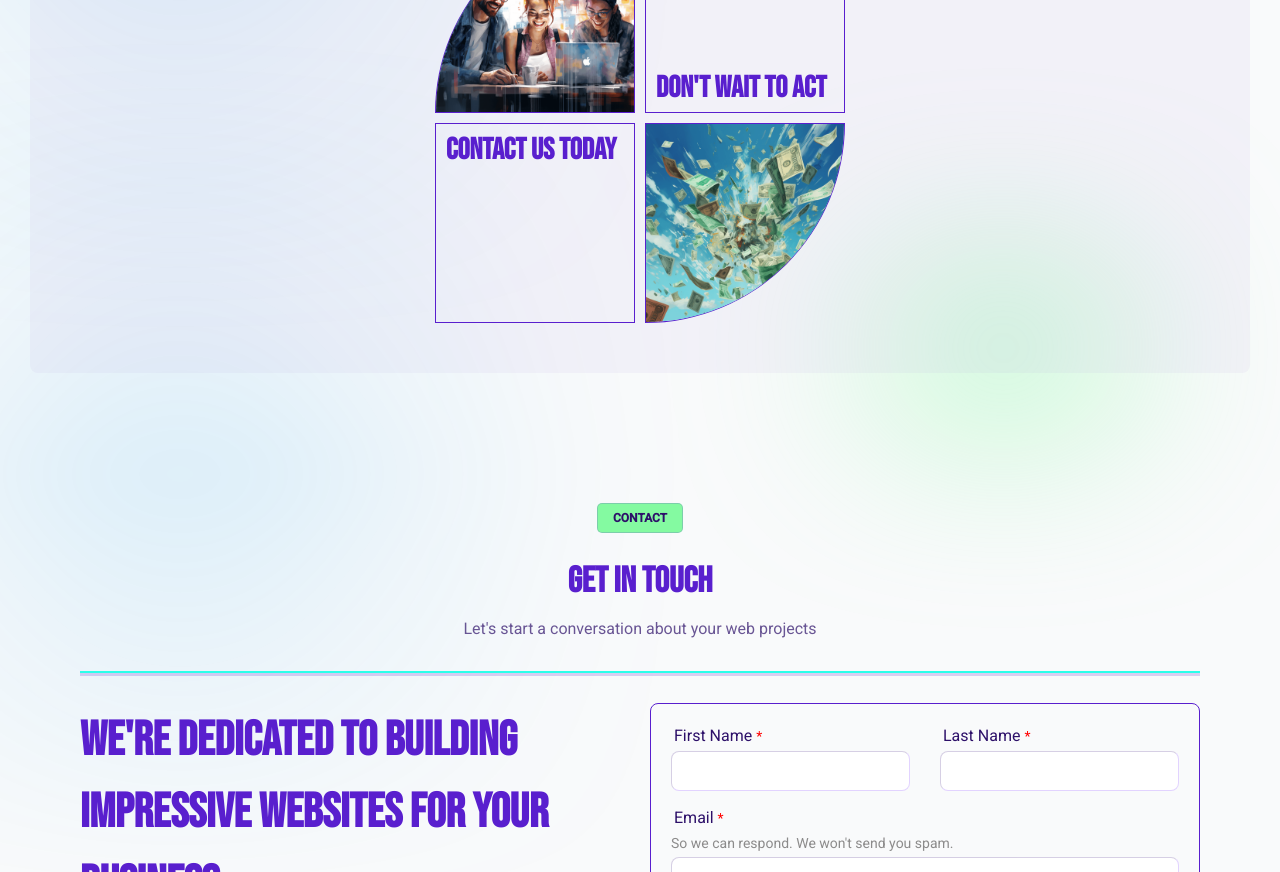
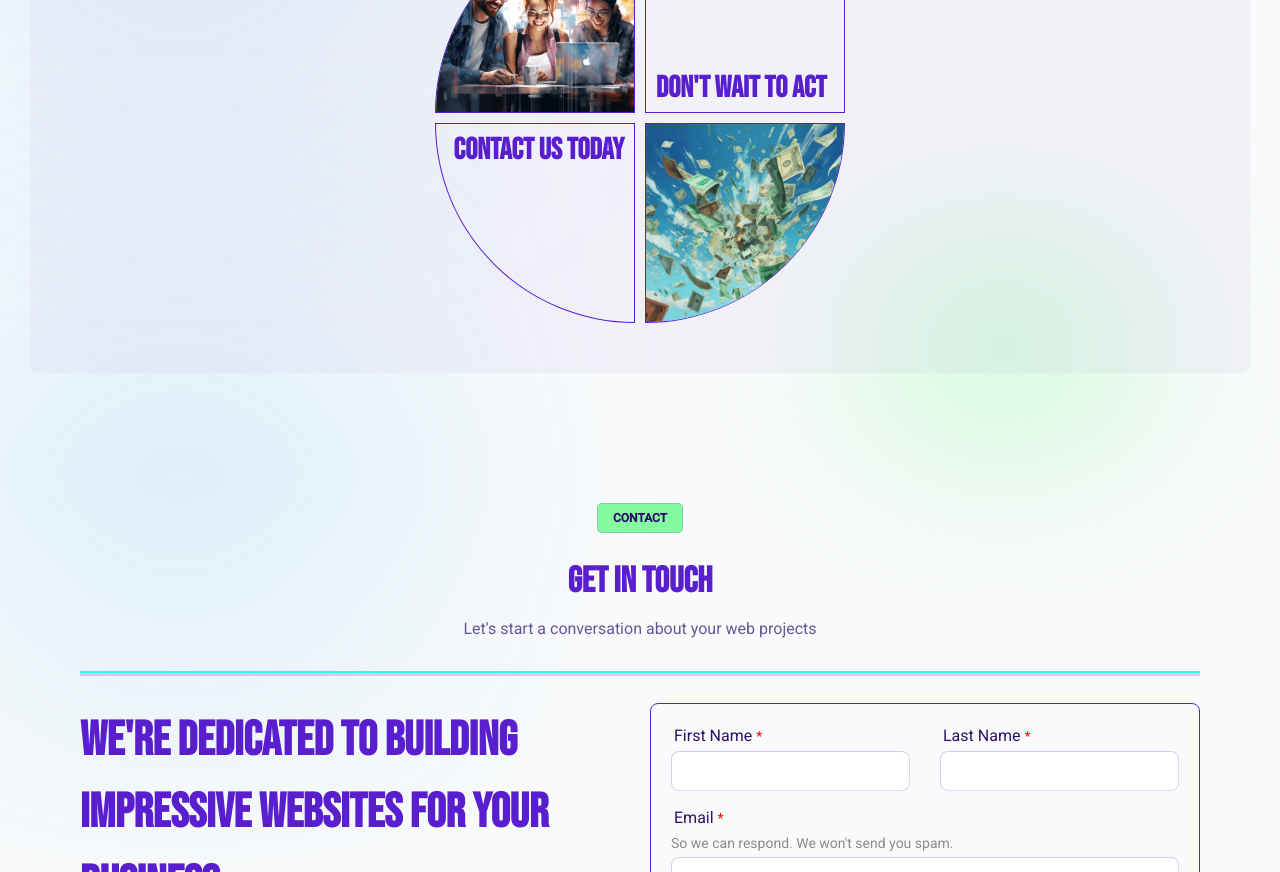
Before and after one commit to ChristianWare/chris-ware-agency, a Next.js app: page /faq in a window 1280 px wide. Shown: the part 2940-3812 px from the top of the page. Built offline with nearby package versions, Linux system fonts and the light colour scheme; no server answers.

Commit message:
Final CTA Fix

```diff
--- a/src/app/components/FinalCta/FinalCta.module.css
+++ b/src/app/components/FinalCta/FinalCta.module.css
@@ -92,6 +92,7 @@
   border: 1px solid var(--primary);
   display: block;
   margin-left: auto;
+  border-bottom-left-radius: 200px;
 }
 
 .card4 {
@@ -106,6 +107,7 @@
   color: var(--primary);
   text-decoration: none;
   line-height: 100%;
+  text-align: right;
 }
 
 .imgContainer {
--- a/src/app/page.tsx
+++ b/src/app/page.tsx
@@ -9,8 +9,6 @@ import BlogSection from "./components/BlogSection/BlogSection";
 import ContactSection from "./components/ContactSection/ContactSection";
 import Faq from "./components/Faq/Faq";
 import FinalCta from "./components/FinalCta/FinalCta";
-import Q1 from "./components/q1/Q1";
-import Q2 from "./components/q2/Q2";
 
 export default function Home() {
   const jsonLd = {
```
